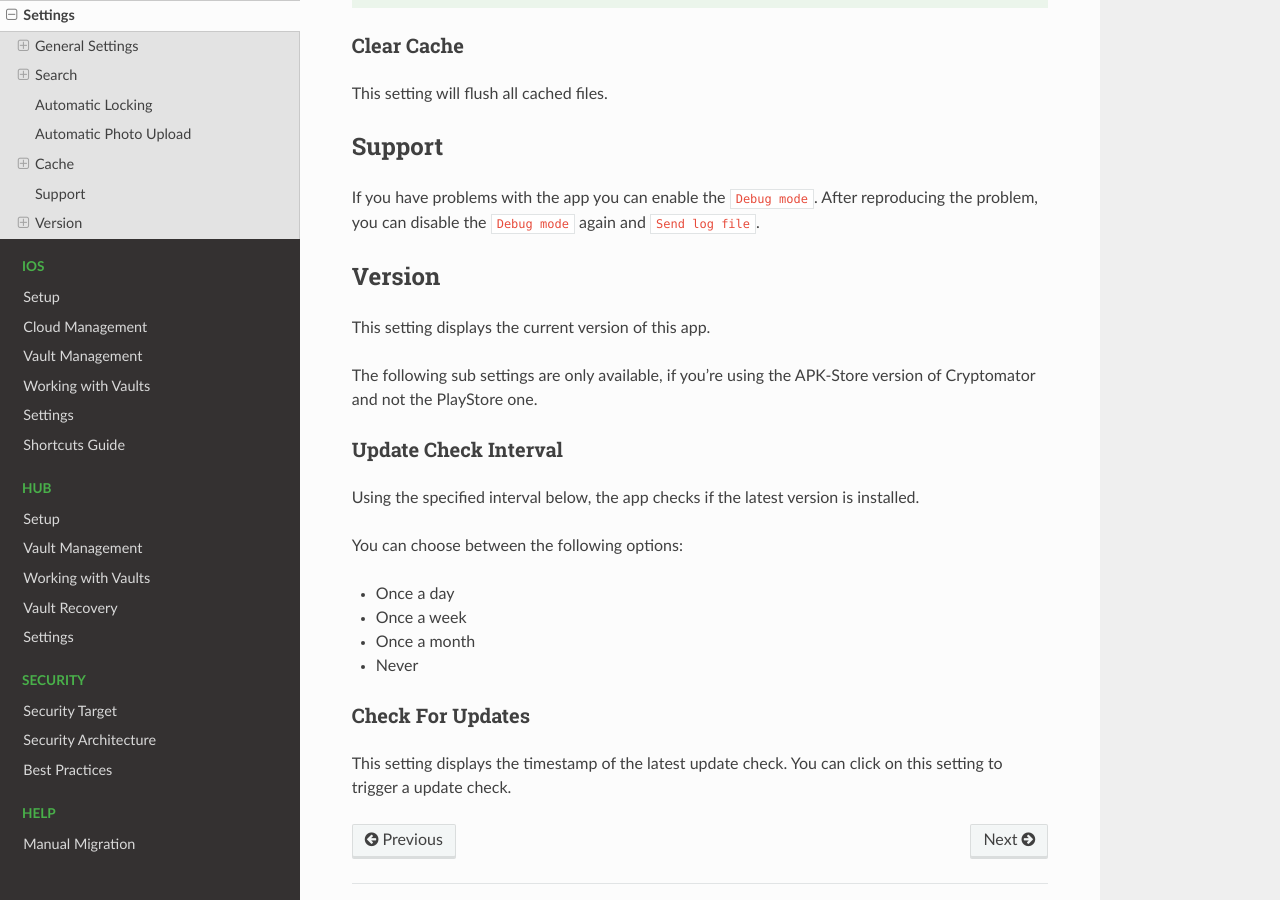
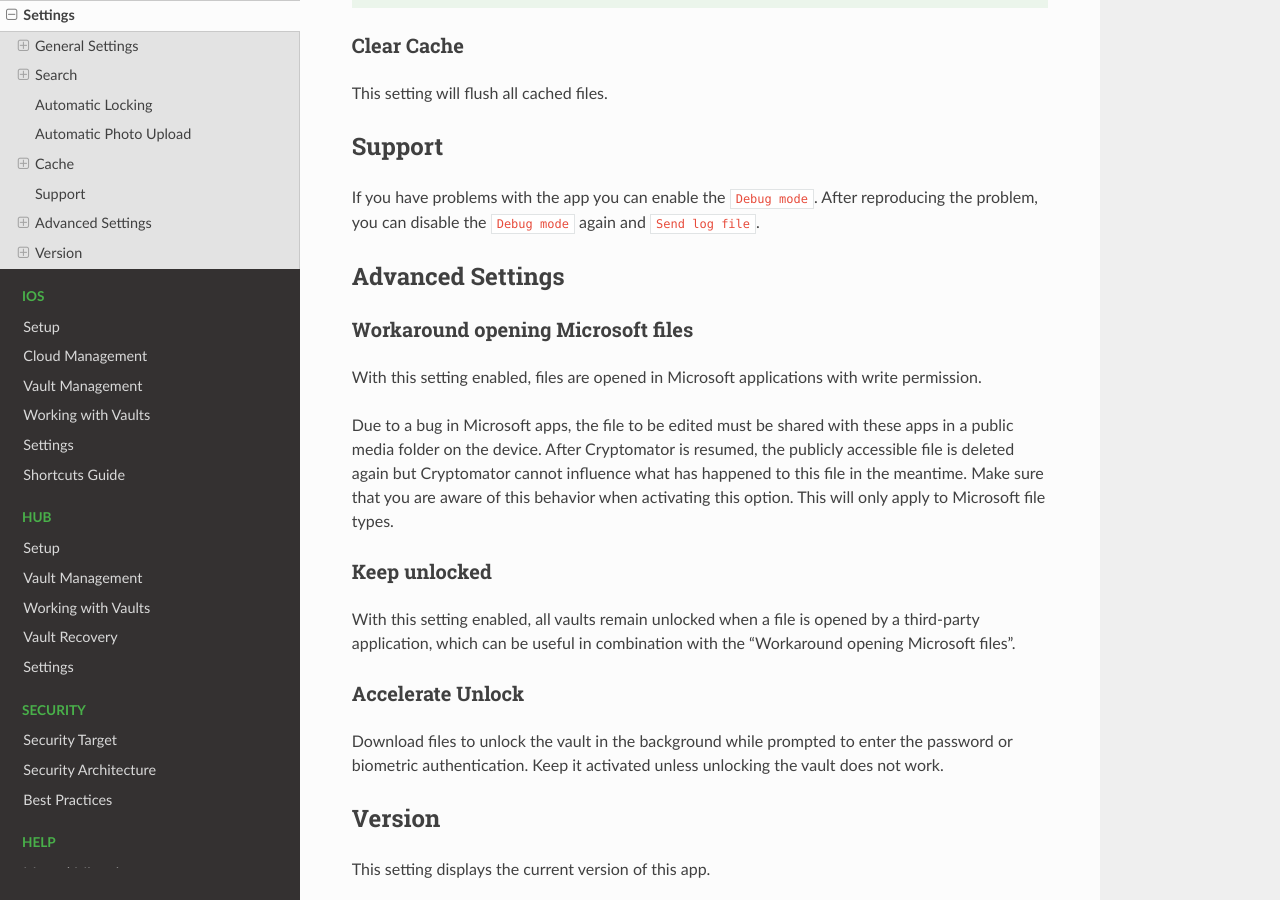
Before and after one commit to cryptomator/docs, a Sphinx documentation site: the page built from source/android/settings.rst, in a window 1280 px wide and 900 px high, scrolled down 8698 px. Built offline with Sphinx 7.4.7 and the Read the Docs theme 2.0.0, drawn with Linux system fonts in a browser that asks for light colours.

Commit message:
Add "Advanced Settings" Android chapter

```diff
--- a/source/android/settings.rst
+++ b/source/android/settings.rst
@@ -241,6 +241,34 @@ Support
 If you have problems with the app you can enable the ``Debug mode``.
 After reproducing the problem, you can disable the ``Debug mode`` again and ``Send log file``.
 
+.. _android/settings/advanced-settings:
+
+Advanced Settings
+----------------------
+
+.. _android/settings/advanced-settings/workaround-opening-microsoft-files:
+
+Workaround opening Microsoft files
+^^^^^^^^^^^^^^^^^^^^^^^^^^^^^^^^^^
+
+With this setting enabled, files are opened in Microsoft applications with write permission.
+
+Due to a bug in Microsoft apps, the file to be edited must be shared with these apps in a public media folder on the device. After Cryptomator is resumed, the publicly accessible file is deleted again but Cryptomator cannot influence what has happened to this file in the meantime. Make sure that you are aware of this behavior when activating this option. This will only apply to Microsoft file types.
+
+.. _android/settings/advanced-settings/keep-unlocked:
+
+Keep unlocked
+^^^^^^^^^^^^^
+
+With this setting enabled, all vaults remain unlocked when a file is opened by a third-party application, which can be useful in combination with the "Workaround opening Microsoft files".
+
+.. _android/settings/advanced-settings/accelerate-unlock:
+
+Accelerate Unlock
+^^^^^^^^^^^^^^^^^
+
+Download files to unlock the vault in the background while prompted to enter the password or biometric authentication. Keep it activated unless unlocking the vault does not work.
+
 .. _android/settings/version:
 
 Version
```
